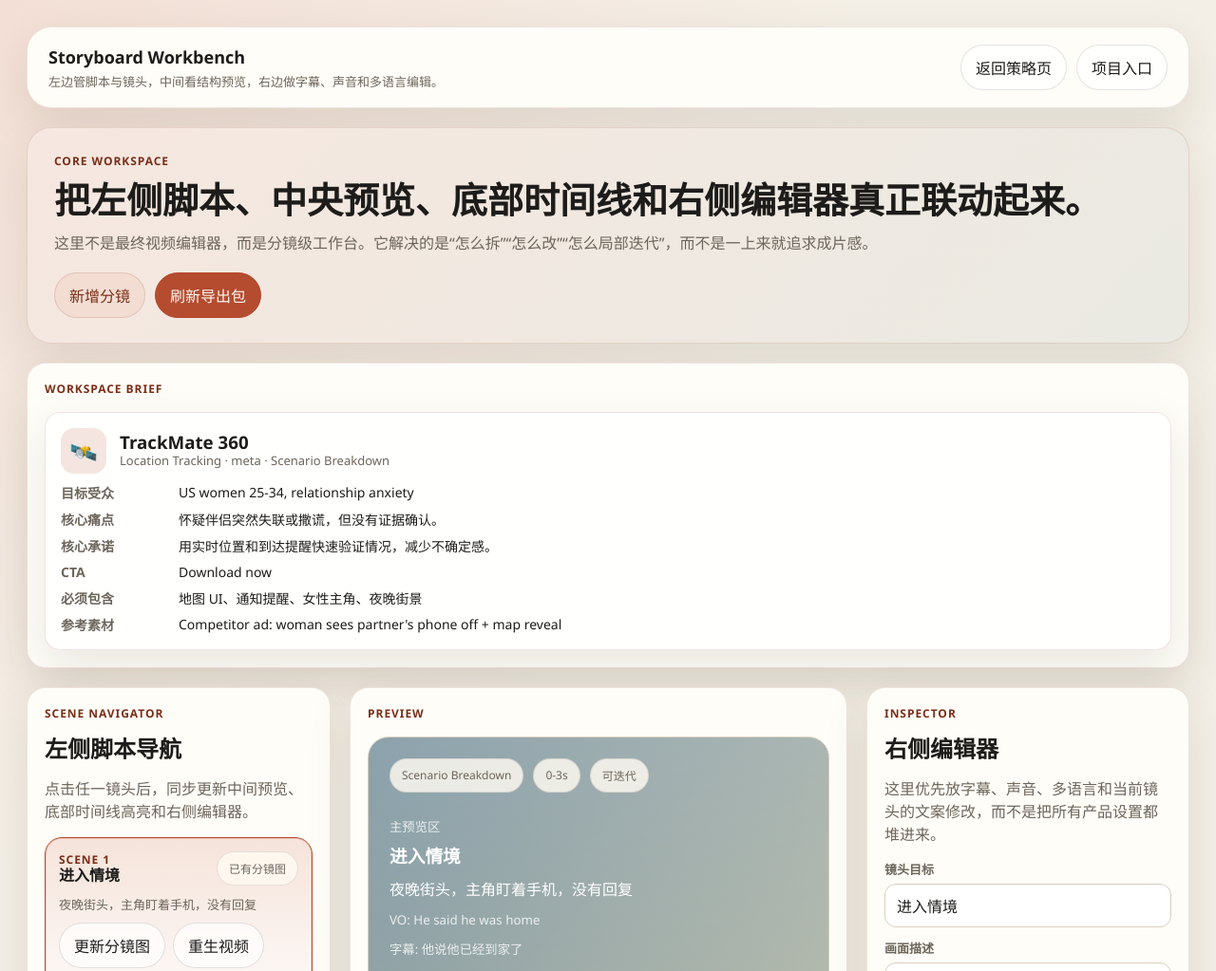
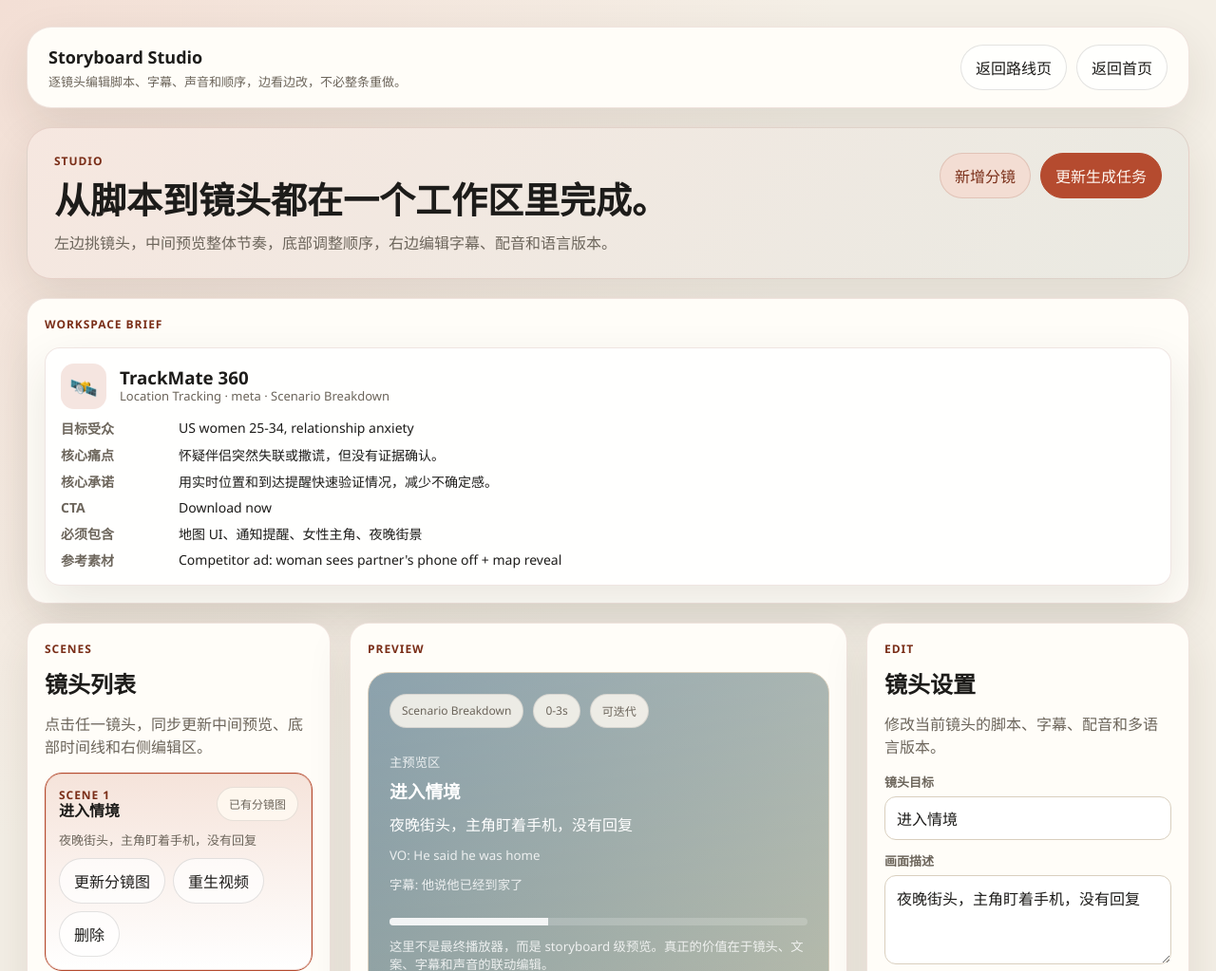
Before and after one commit to Ahakunamatata/ad-creative-demo, a plain HTML site: page demo/storyboard.html in a window 1280 px wide. Shown: the top 1023 px of the page at 95% size. Drawn offline with Linux system fonts and the light colour scheme.

Commit message:
Polish user-facing UX for demo/storyboard.html

```diff
--- a/demo/storyboard.html
+++ b/demo/storyboard.html
@@ -10,25 +10,25 @@
   <div class="shell" id="storyboardPage">
     <header class="topbar">
       <div class="brand">
-        <strong>Storyboard Workbench</strong>
-        <span>左边管脚本与镜头，中间看结构预览，右边做字幕、声音和多语言编辑。</span>
+        <strong>Storyboard Studio</strong>
+        <span>逐镜头编辑脚本、字幕、声音和顺序，边看边改，不必整条重做。</span>
       </div>
       <div class="button-row">
-        <a class="btn btn-ghost" href="./angles.html">返回策略页</a>
-        <a class="btn btn-ghost" href="./index.html">项目入口</a>
+        <a class="btn btn-ghost" href="./angles.html" id="backToAngles">返回路线页</a>
+        <a class="btn btn-ghost" href="./index.html">返回首页</a>
       </div>
     </header>
 
     <section class="hero">
       <div class="hero-row">
         <div class="grid">
-          <div class="eyebrow">Core Workspace</div>
-          <h1>把左侧脚本、中央预览、底部时间线和右侧编辑器真正联动起来。</h1>
-          <p>这里不是最终视频编辑器，而是分镜级工作台。它解决的是“怎么拆”“怎么改”“怎么局部迭代”，而不是一上来就追求成片感。</p>
+          <div class="eyebrow">Studio</div>
+          <h1>从脚本到镜头都在一个工作区里完成。</h1>
+          <p>左边挑镜头，中间预览整体节奏，底部调整顺序，右边编辑字幕、配音和语言版本。</p>
         </div>
         <div class="button-row">
           <button class="btn btn-secondary" type="button" id="addScene">新增分镜</button>
-          <button class="btn btn-primary" type="button" id="fakeExport">刷新导出包</button>
+          <button class="btn btn-primary" type="button" id="fakeExport">更新生成任务</button>
         </div>
       </div>
     </section>
@@ -40,9 +40,9 @@
 
     <section class="workspace">
       <aside class="panel">
-        <div class="eyebrow">Scene Navigator</div>
-        <h2>左侧脚本导航</h2>
-        <p class="muted">点击任一镜头后，同步更新中间预览、底部时间线高亮和右侧编辑器。</p>
+        <div class="eyebrow">Scenes</div>
+        <h2>镜头列表</h2>
+        <p class="muted">点击任一镜头，同步更新中间预览、底部时间线和右侧编辑区。</p>
         <div class="scene-list" id="sceneList"></div>
       </aside>
 
@@ -51,19 +51,19 @@
         <div id="playerMount"></div>
         <div class="split">
           <div>
-            <h3>剪辑区域 / Timeline</h3>
-            <p class="muted">底部镜头区负责排序、拆分、新增。它与左侧镜头脚本导航是一套共享对象，而不是两套不同数据。</p>
+            <h3>时间线</h3>
+            <p class="muted">拖动前的关键操作都集中在这里：换顺序、拆镜头、插新镜头。</p>
           </div>
         </div>
         <div class="timeline" id="timeline"></div>
       </main>
 
       <aside class="panel">
-        <div class="eyebrow">Inspector</div>
-        <h2>右侧编辑器</h2>
-        <p class="muted">这里优先放字幕、声音、多语言和当前镜头的文案修改，而不是把所有产品设置都堆进来。</p>
+        <div class="eyebrow">Edit</div>
+        <h2>镜头设置</h2>
+        <p class="muted">修改当前镜头的脚本、字幕、配音和多语言版本。</p>
         <form class="field-grid" id="sceneForm"></form>
-        <div class="eyebrow">Production Package</div>
+        <div class="eyebrow">Render Queue</div>
         <div class="code-block" id="packageMount"></div>
       </aside>
     </section>
```
